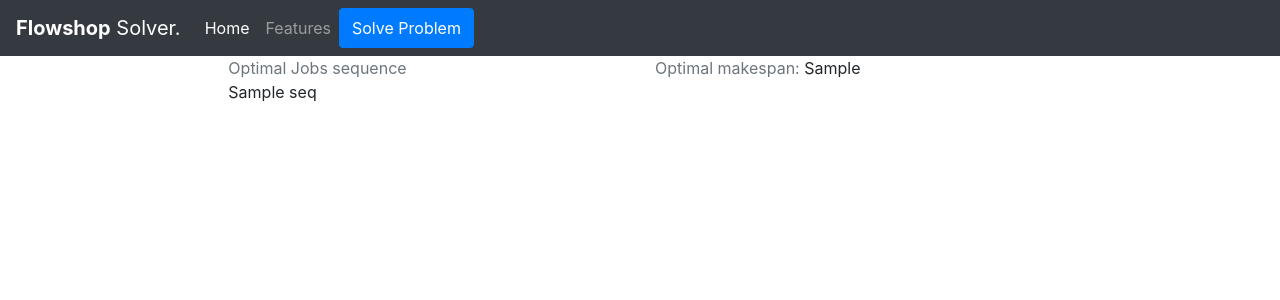
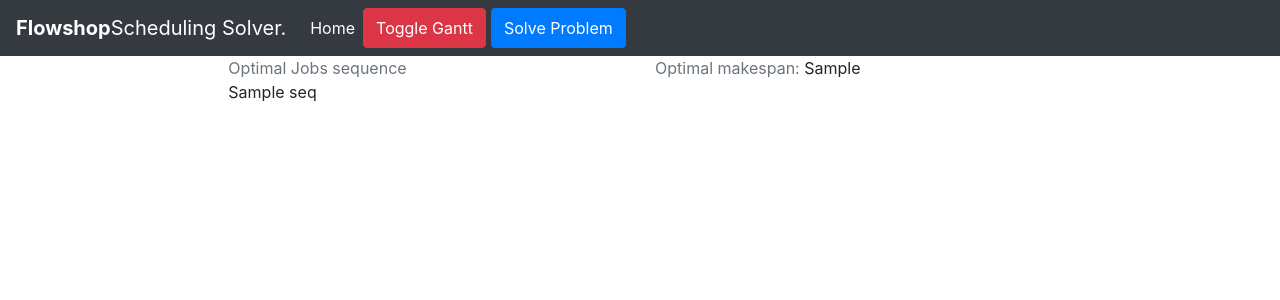
Before and after one commit to omega-coder/flowshop_scheduling_problem, a Flask app: template templates/index.html in a window 1280 px wide. Shown: the top 300 px of the page. Run offline with Flask 2, Linux system fonts and the light colour scheme; the template is opened without the code that fills it: most values are stand-ins (such as "Sample title", 1, 10 or a date in 2020); some libraries are stand-ins or nearby versions.

Commit message:
Adds toggle button for gantt chart

```diff
--- a/templates/index.html
+++ b/templates/index.html
@@ -13,16 +13,16 @@
 
 <body>
     <nav class="navbar navbar-expand-lg navbar-dark bg-dark">
-        <a class="navbar-brand" href="#"><strong>Flowshop</strong> Solver.</a>
+        <a class="navbar-brand" href="#"><strong>Flowshop</strong>Scheduling Solver.</a>
         <button class="navbar-toggler" type="button" data-toggle="collapse" data-target="#navbarNavAltMarkup" aria-controls="navbarNavAltMarkup" aria-expanded="false" aria-label="Toggle navigation">
           <span class="navbar-toggler-icon"></span>
         </button>
         <div class="collapse navbar-collapse" id="navbarNavAltMarkup">
           <div class="navbar-nav">
             <a class="nav-item nav-link active" href="{{ url_for('index')}}">Home<span class="sr-only">(current)</span></a>
-            <a class="nav-item nav-link" href="javascript:void(0);">Features</a>
+            <button class="btn btn-danger nav-item" id="gantt_toggle">Toggle Gantt</button>
             <!-- Button trigger modal -->
-            <button type="button" class="btn btn-primary" data-toggle="modal" data-target="#problem_info_modal">
+            <button type="button" class="btn btn-primary nav-item" data-toggle="modal" data-target="#problem_info_modal">
               Solve Problem
             </button>
           </div>
```
